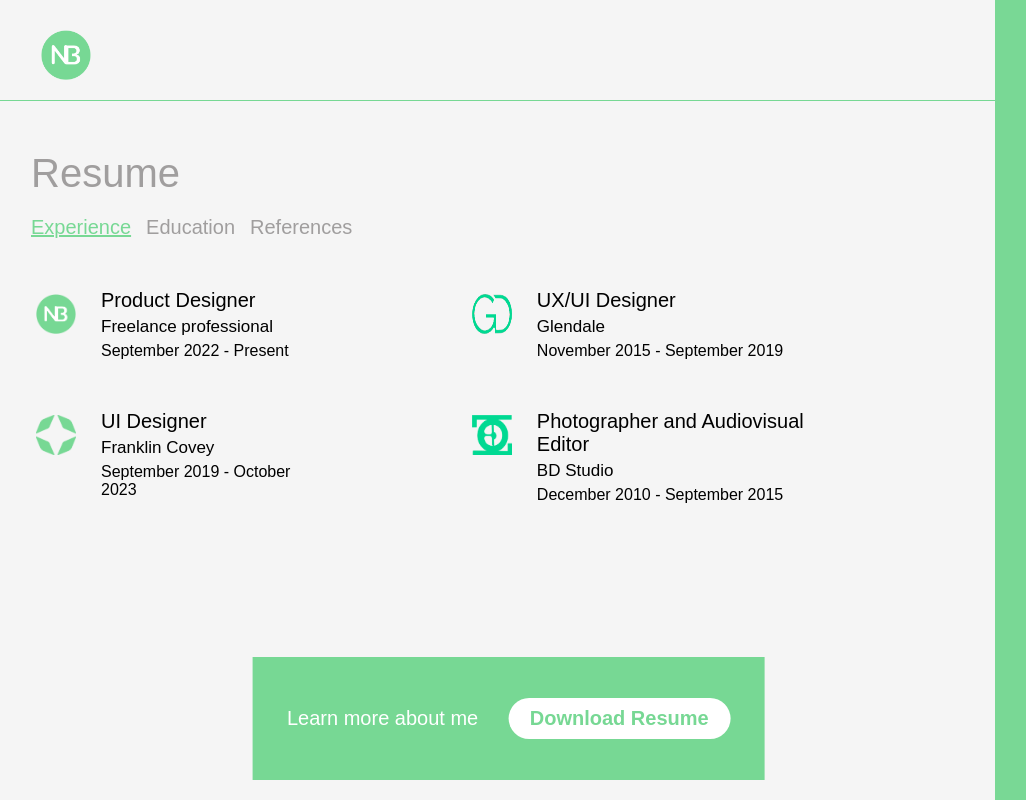
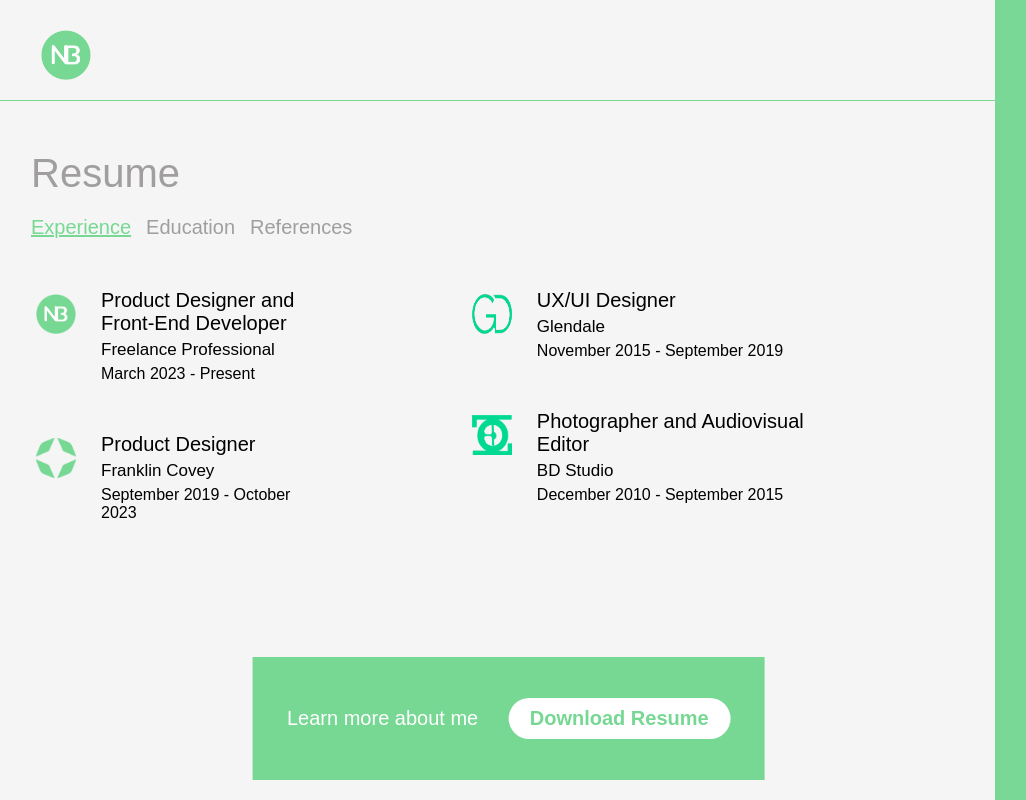
Before and after one commit to Nicok19/Portfolio, a React (Create React App) app: page /resume in a window 1280 px wide. Shown: the whole page, without its empty margins (29-1055 px from the left). Built offline with nearby package versions, Linux system fonts and the light colour scheme.

Commit message:
Skils change

```diff
--- a/src/Resume/Experience.js
+++ b/src/Resume/Experience.js
@@ -9,9 +9,9 @@ const Experience = () => {
                <img src="/elements/nb.png" alt="Logo of freelance Nicolás Bertinat"/>
 
                     <div id="resumeCards">
-                        <h3>Product Designer</h3>
-                        <h4>Freelance professional</h4>
-                        <p>September 2022 - Present</p>
+                        <h3>Product Designer and <br/>Front-End Developer</h3>
+                        <h4>Freelance Professional</h4>
+                        <p>March 2023 - Present</p>
                     </div>
                 </div>
 
@@ -19,7 +19,7 @@ const Experience = () => {
                 <div id="workAndPhoto">
                 <a href="https://www.franklincovey.com/about/"><img src="/elements/fc.png" alt="FranklinCovey link"/></a>
                     <div id="resumeCards">
-                        <h3>UI Designer</h3>
+                        <h3>Product Designer</h3>
                         <h4>Franklin Covey</h4>
                         <p>September 2019 - October 2023</p>
                     </div>
```
